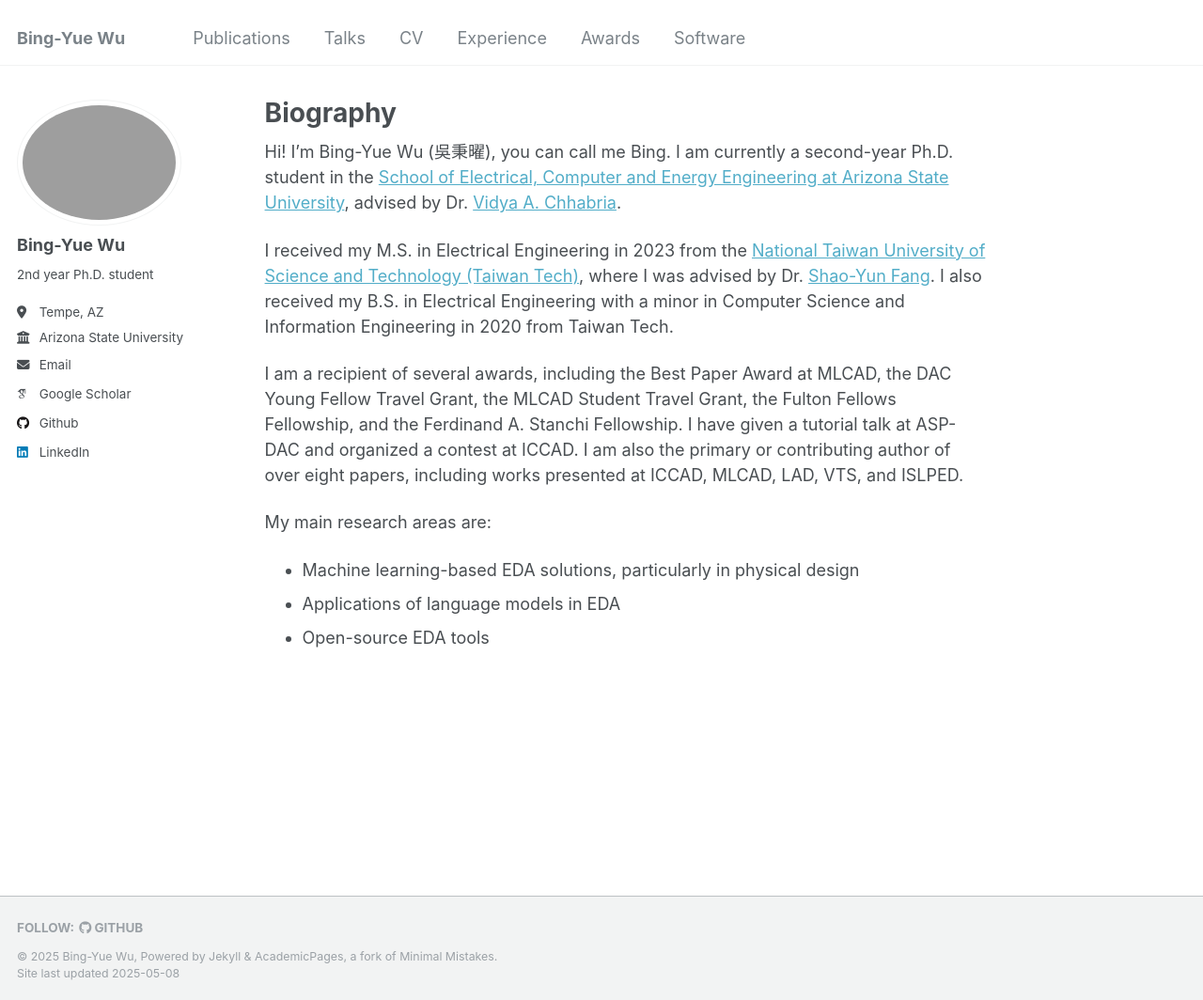
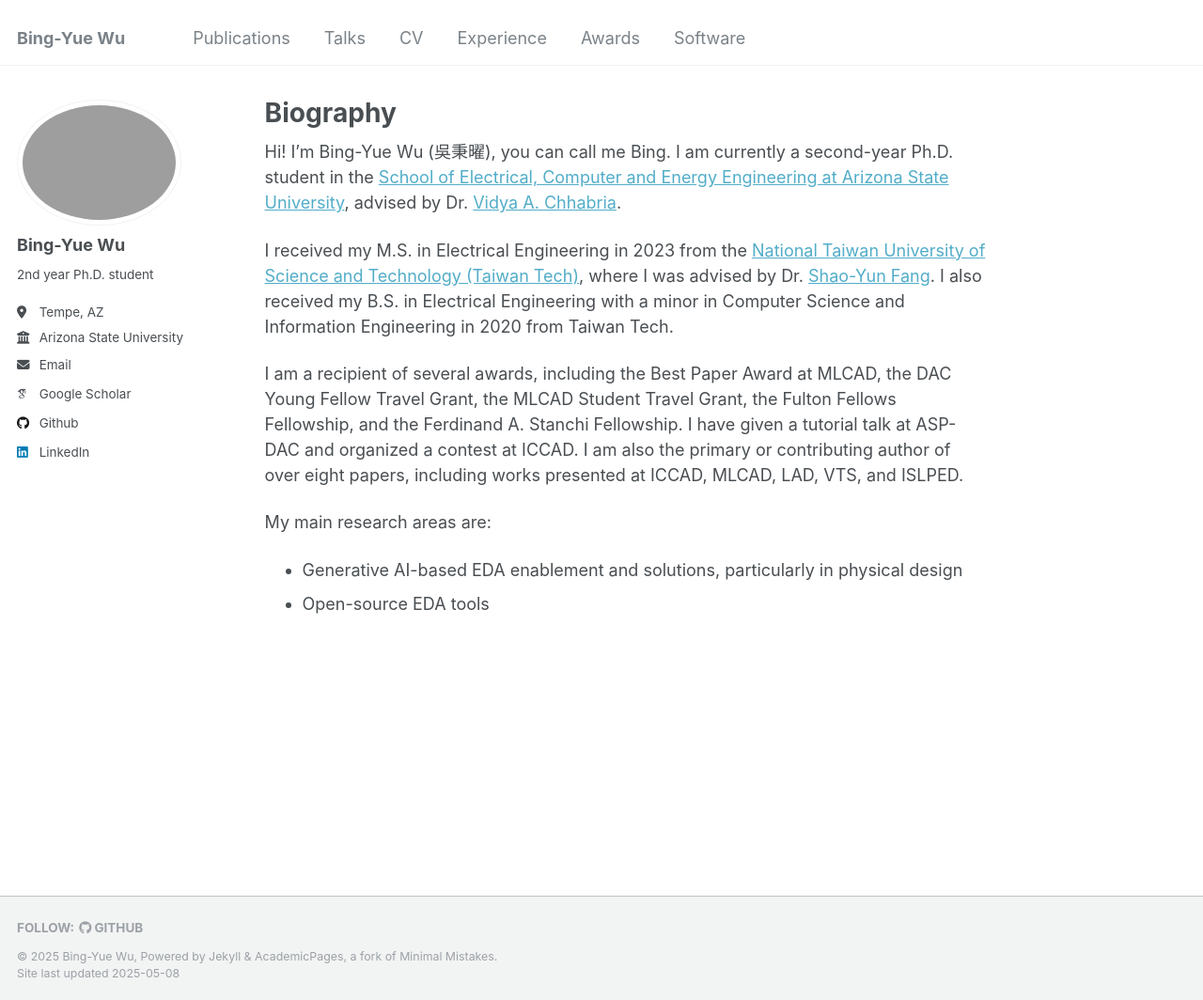
Before and after one commit to bingyuew/bingyuew.github.io, a Jekyll site: the page built from _pages/about.md, in a window 1280 px wide and 1064 px high. Shown: the whole window at 94% size. Built offline with Jekyll 4.4.1, drawn with Linux system fonts in a browser that asks for light colours; some web fonts are replaced.

Commit message:
update about
Signed-off-by: 吳秉曜 <wubingyao@MacBook-bro.local>

```diff
--- a/_pages/about.md
+++ b/_pages/about.md
@@ -16,6 +16,5 @@ I am a recipient of several awards, including the Best Paper Award at MLCAD, the
 
 My main research areas are:
 
-* Machine learning-based EDA solutions, particularly in physical design
-* Applications of language models in EDA
+* Generative AI-based EDA enablement and solutions, particularly in physical design
 * Open-source EDA tools
```
